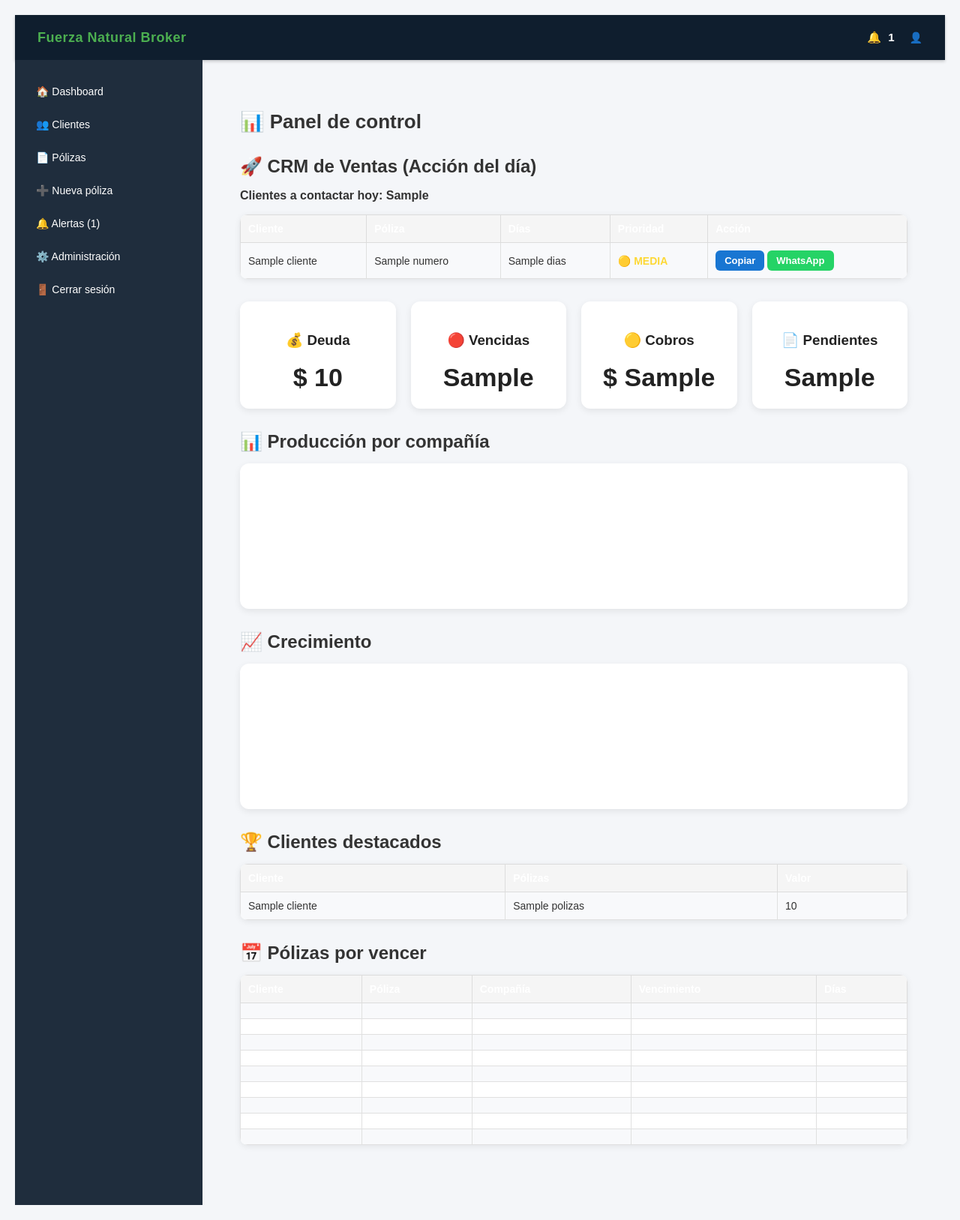
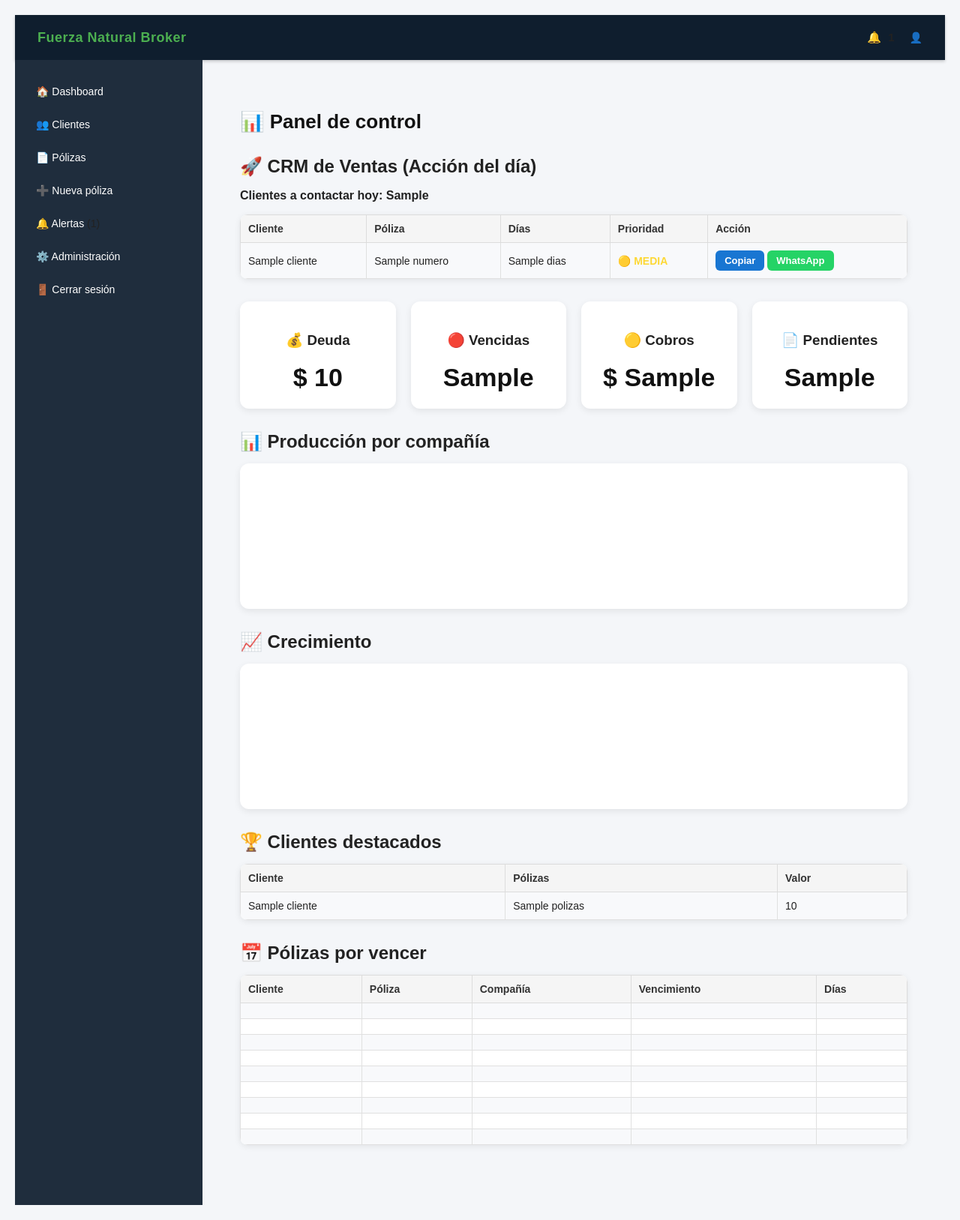
Before and after one commit to ferfama-debug/brokercrm, a Django app: template templates/panel/dashboard.html in a window 1280 px wide. Shown: the whole page at 75% size. Run offline with Django 4.2, Linux system fonts and the light colour scheme; data comes from the database, SQL or seed files in the repository; tables that the repository leaves empty hold one stand-in row (values such as "Sample post"); the template is opened without the code that fills it: values that come from a table or form of the project are taken from there, most other values are stand-ins (such as "Sample title", 1, 10 or a date in 2020); lists and menus that the app fills with data are empty; a map, chart or similar area stays blank.

Commit message:
fix colores dashboard

```diff
--- a/templates/panel/dashboard.html
+++ b/templates/panel/dashboard.html
@@ -9,11 +9,17 @@
 max-width:1300px;
 margin:auto;
 padding:20px;
+color:#222; /* 🔥 SOLUCIÓN GLOBAL */
 }
 
 .title{
 margin-bottom:25px;
 font-weight:600;
+color:#111;
+}
+
+h1,h2,h3,p,span,td,th{
+color:#222; /* 🔥 FUERZA TODO EL TEXTO */
 }
 
 /* CRM PRO */
@@ -64,6 +70,7 @@ color:#222;
 .radar span{
 font-size:34px;
 font-weight:bold;
+color:#111;
 }
 
 /* TABLAS */
@@ -76,15 +83,22 @@ background:white;
 border-radius:10px;
 overflow:hidden;
 box-shadow:0 2px 8px rgba(0,0,0,0.08);
+color:#222;
 }
 
 th, td{
 padding:10px;
 text-align:left;
+color:#222;
 }
 
 th{
 background:#f5f5f5;
+color:#333;
+}
+
+tr:hover{
+background:#fafafa;
 }
 
 .grafico-box{
```
